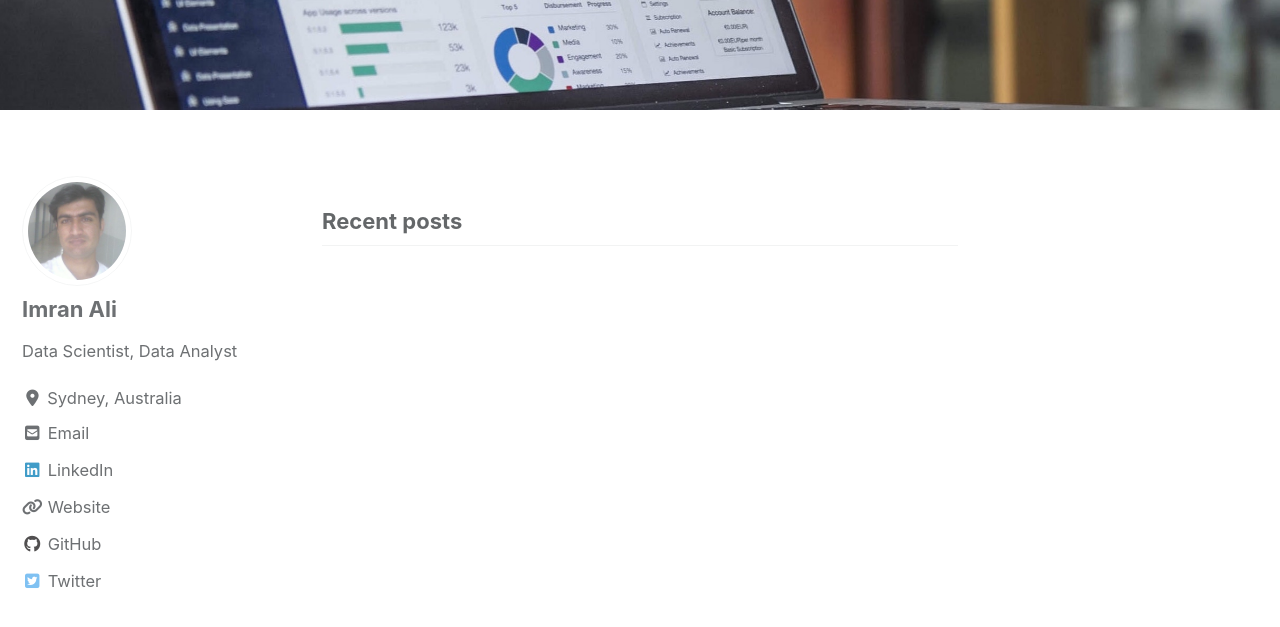
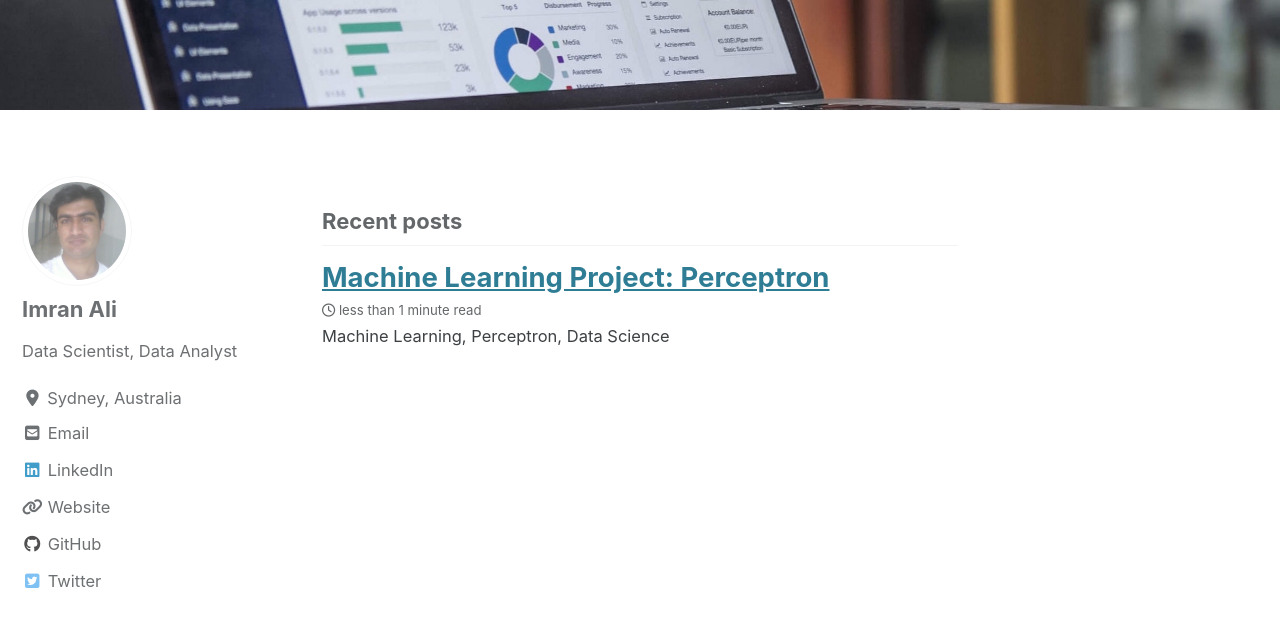
Before and after one commit to ImranAliPhD/ImranAliPhD.github.io, a Jekyll site: the page built from index.html, in a window 1280 px wide and 900 px high, scrolled down 340 px. Shown: the top 627 px of the window. Built offline with Jekyll 4.4.1, drawn with Linux system fonts in a browser that asks for light colours; cached includes are drawn as plain includes; nearby versions of some CDN libraries; the list of posts is cut into pages by our own code; part of the change alters nothing that is shown.

````diff
--- a/_includes/scripts.html
+++ b/_includes/scripts.html
@@ -27,3 +27,12 @@
     <script src="{{ script | relative_url }}"></script>
   {% endfor %}
 {% endif %}
+
+{% include analytics.html %}
+{% include /comments-providers/scripts.html %}
+
+{% if page.mathjax %}
+<script type="text/javascript" async
+  src="https://cdn.mathjax.org/mathjax/latest/MathJax.js?config=TeX-MML-AM_CHTML">
+</script>
+{% endif %}
--- /dev/null
+++ b/_posts/2020-05-24-perceptron.md
@@ -0,0 +1,65 @@
+---
+title: "Machine Learning Project: Perceptron"
+date: 2020-05-24
+tags: [machine learning, data science, neural network]
+header:
+  image: "/images/perceptron.jpeg"
+excerpt: "Machine Learning, Perceptron, Data Science"
+mathjax: "true"
+---
+
+# H1 Heading
+
+## H2 Heading
+
+### H3 Heading
+
+Here is some text.
+
+Here is some *italics*.
+
+Here is some bold *text*.
+
+Here is a [link](https://github.com/ImranAliPhD).
+
+Here is a bulleted list:
+* First item
+* Second item
+* Third item
+
+Here is a numbered list:
+1. First
+2. Second
+3. Third
+
+Python code block:
+```python
+    import numpy as np
+
+    def test_function(x, y):
+      z = np.sum(x, y)
+      return z
+```
+
+R code block:
+```r
+    library(tidyverse)
+    df <- read_csv(some_file.csv)
+    head(df)
+```
+
+Here is some inline code `x+y`.
+
+
+Here is an image:
+
+<img src="{{ site.url }}{{ site.baseurl }}/assets/images/perceptron/linsep.jpg" alt="Linearly Separable Data">
+
+Here is another image using Kramdown:
+![alt]({{ site.url }}{{ site.baseurl }}/assets/images/percept.jpg)
+
+Here is some math equation:
+
+$$z=x+y$$
+
+You can also put it inline $$z=x+y$$.
````
Also changed, not shown: images/perceptron.jpeg (added), images/perceptron/linsep.jpg (added), images/perceptron/percept.jpg (added), 2 other files.
